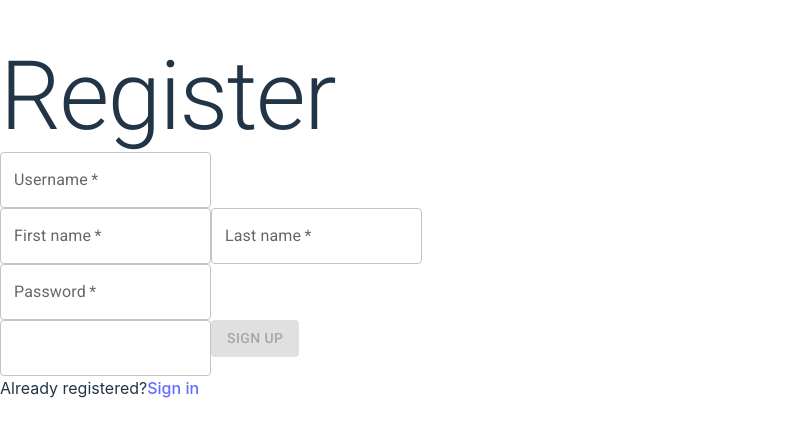
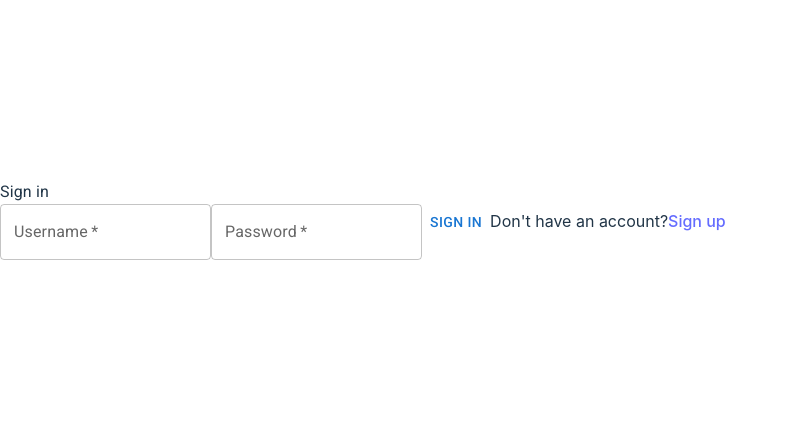
Before and after one commit to stodorichkov/SAP-Nexus-Client, a React (Vite) app in the folder nexus/: page / in a window 1280 px wide. Shown: the part 180-616 px from the top of the page, without its empty margins (0-788 px from the left). Built offline with nearby package versions, Linux system fonts and the light colour scheme.

Commit message:
Add login form with validation and post request to server

```diff
--- a/nexus/src/App.jsx
+++ b/nexus/src/App.jsx
@@ -1,10 +1,11 @@
 import Register from "./components/Register.jsx";
+import Login from "./components/Login.jsx";
 
 function App() {
 
   return (
     <>
-      <Register></Register>
+      <Login></Login>
     </>
   )
 }
--- /dev/null
+++ b/nexus/src/components/Login.jsx
@@ -0,0 +1,82 @@
+import {useContext, useEffect, useState} from "react";
+import {Button, TextField, Typography} from "@mui/material";
+import AuthContext from "../context/AuthProvider.jsx";
+import api from "../api/axios.jsx";
+
+const LOGIN_URL = '/login'
+
+const Login = () => {
+
+    const {setAuth} = useContext(AuthContext)
+    const [username, setUsername] = useState("")
+    const [password, setPassword] = useState("")
+    const [errorMessage, setErrorMessage] = useState("")
+    const [success, setSuccess] = useState(false)
+
+    useEffect(() => {
+        setErrorMessage("")
+    }, [username, password]);
+
+    const handleSubmit = async (e) => {
+        e.preventDefault()
+        try {
+            const response = await api.post(LOGIN_URL,
+                JSON.stringify({username, password}),
+                {
+                    headers: {"Content-Type": 'application/json'},
+                    withCredentials: true
+                })
+            console.log(JSON.stringify(response?.data))
+            const roles = response?.data?.roles
+            setAuth({username, password, roles})
+            setUsername('')
+            setPassword('')
+            setSuccess(true)
+        } catch(err) {
+            if(!err?.response)
+                setErrorMessage('No server response')
+            else if (err.response?.status === 400)
+                setErrorMessage('Missing username or password')
+            else if (err.response?.status === 401)
+                setErrorMessage('Unauthorized')
+            else
+                setErrorMessage('Login failed')
+        }
+
+
+
+    }
+
+    return (
+        <>
+            <Typography variant="body3" className={errorMessage ? "visible" : "hidden"}>{errorMessage}</Typography>
+            <Typography varinat="h1">Sign in</Typography>
+            <form onSubmit={handleSubmit}>
+                <TextField
+                    type="text"
+                    label="Username"
+                    onChange={e => setUsername(e.target.value)}
+                    required
+                    value={username}
+                />
+                <TextField
+                    type="password"
+                    label="Password"
+                    onChange={e => setPassword(e.target.value)}
+                    required
+                    value={password}
+                />
+                <Button type="submit">Sign in</Button>
+                <Typography variant="body3">
+                    Don't have an account?
+                </Typography>
+                <span>
+                {/*put router link here*/}
+                    <a href="#">Sign up</a>
+                </span>
+            </form>
+        </>
+    )
+}
+
+export default Login
--- /dev/null
+++ b/nexus/src/context/AuthProvider.jsx
@@ -0,0 +1,15 @@
+import {createContext, useState} from "react";
+
+const AuthContext = createContext({})
+
+export const AuthProvider = ({children}) => {
+    const [auth, setAuth] = useState({})
+
+    return (
+        <AuthContext.Provider value={{auth, setAuth}}>
+            {children}
+        </AuthContext.Provider>
+    )
+}
+
+export default AuthContext
--- a/nexus/src/main.jsx
+++ b/nexus/src/main.jsx
@@ -6,9 +6,12 @@ import '@fontsource/roboto/300.css';
 import '@fontsource/roboto/400.css';
 import '@fontsource/roboto/500.css';
 import '@fontsource/roboto/700.css';
+import {AuthProvider} from './context/AuthProvider.jsx'
 
 ReactDOM.createRoot(document.getElementById('root')).render(
   <React.StrictMode>
-    <App />
+      <AuthProvider>
+          <App />
+      </AuthProvider>
   </React.StrictMode>,
 )
```
